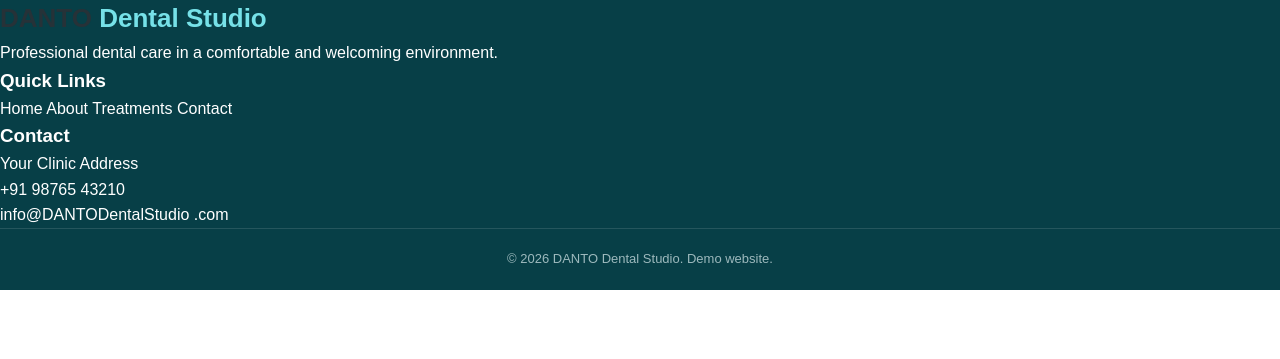
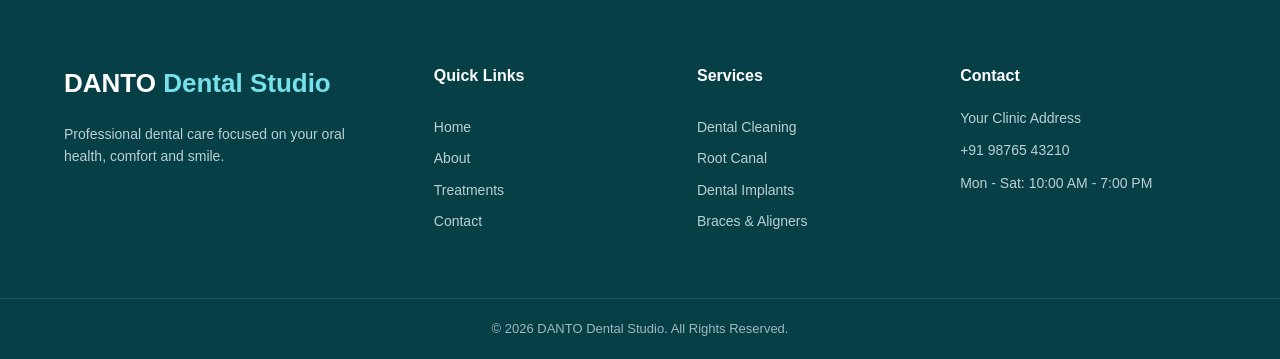
Before and after one commit to Kishan5lp/DANTO-Dental-Studio, a plain HTML site: page pages/appointment.html in a window 1280 px wide. Shown: the part 2009-2368 px from the top of the page. Before the commit the page ends 2299 px from the top, so only its background shows below. Drawn offline with Linux system fonts and the light colour scheme.

Commit message:
Update appointment.html

```diff
--- a/pages/appointment.html
+++ b/pages/appointment.html
@@ -459,30 +459,28 @@
 
 
 <!-- FOOTER -->
-<footer class="site-footer">
+ <footer>
 
-    <div class="container">
+        <div class="footer-container">
 
-        <div class="footer-content">
 
-            <div>
+            <div class="footer-about">
 
-                <a href="../index.html"
-                   class="logo footer-logo">
-
+                <a href="../index.html" class="footer-logo">
                      DANTO <span>Dental Studio</span>
-
                 </a>
 
+
                 <p>
-                    Professional dental care in a
-                    comfortable and welcoming environment.
+                    Professional dental care focused on
+                    your oral health, comfort and smile.
                 </p>
 
             </div>
 
 
-            <div>
+
+            <div class="footer-links">
 
                 <h3>
                     Quick Links
@@ -507,7 +505,34 @@
             </div>
 
 
-            <div>
+
+            <div class="footer-links">
+
+                <h3>
+                    Services
+                </h3>
+
+                <a href="treatments.html">
+                    Dental Cleaning
+                </a>
+
+                <a href="treatments.html">
+                    Root Canal
+                </a>
+
+                <a href="treatments.html">
+                    Dental Implants
+                </a>
+
+                <a href="treatments.html">
+                    Braces & Aligners
+                </a>
+
+            </div>
+
+
+
+            <div class="footer-contact">
 
                 <h3>
                     Contact
@@ -522,26 +547,26 @@
                 </p>
 
                 <p>
-                     info@DANTODentalStudio .com
+                    Mon - Sat: 10:00 AM - 7:00 PM
                 </p>
 
             </div>
 
+
         </div>
+
 
 
         <div class="footer-bottom">
 
             <p>
                 © 2026 DANTO Dental Studio.
-                Demo website.
+                All Rights Reserved.
             </p>
 
         </div>
 
-    </div>
-
-</footer>
+    </footer>
 
 
 
```
